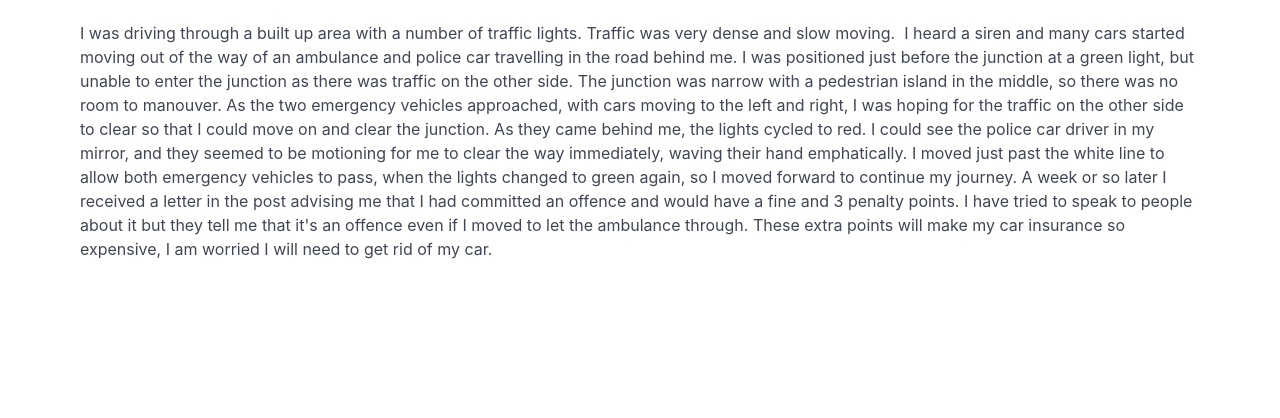
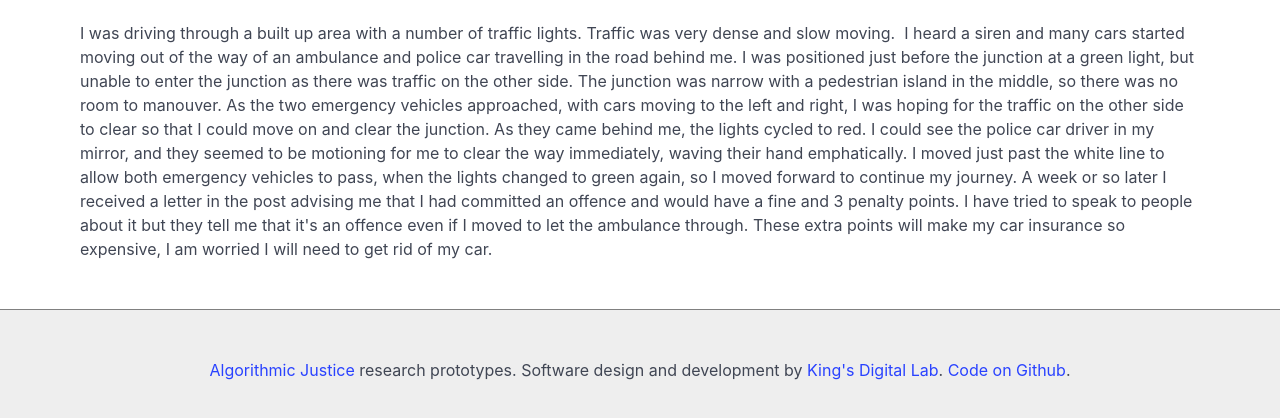
Before and after one commit to kingsdigitallab/algorithmic-justice, a website with bundled scripts: page app/nlpui.html in a window 1280 px wide. Shown: the part 418-836 px from the top of the page. Before the commit the page ends 800 px from the top, so only its background shows below. Built offline with nearby package versions, Linux system fonts and the light colour scheme.

Commit message:
chore: Added footer to the prototypes

```diff
--- a/app/nlpui.html
+++ b/app/nlpui.html
@@ -31,6 +31,10 @@
       .highlights-indicator {
         background-color: #FFD580;
         color: black;
+      }
+      footer.footer {
+        background-color: #eee;
+        border-top: 1px solid grey;
       }
     </style>
   </head>
@@ -159,6 +163,15 @@
         </div>
       </div>
     </section>
+    <footer class="footer">
+      <div class="content has-text-centered">
+        <p>
+          <a href="https://kdl.kcl.ac.uk/projects/algorithmic-justice-beyond-binary-engaging-the-public-and-shaping-ethical-ai-in-justice-systems/">Algorithmic Justice</a> research prototypes.
+          Software design and development by <a href="https://kdl.kcl.ac.uk/">King's Digital Lab</a>.
+          <a href="https://github.com/kingsdigitallab/algorithmic-justice">Code on Github</a>.
+        </p>
+      </div>
+    </footer>
     <script type="module" src="settings.mjs"></script>
     <script type="module" src="nlpui.js"></script>
   </body>
```
Also changed, not shown: app/poc3.html (+13 -0 lines), README.md.
